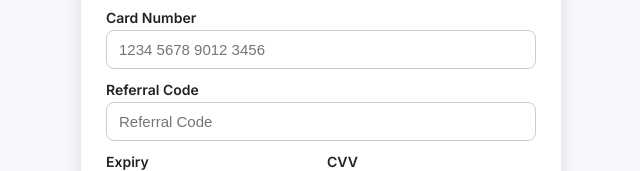
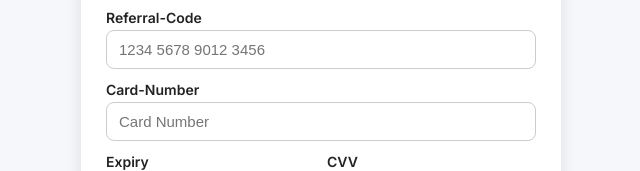
Before and after one commit to musa-dev-ai/zoe, a plain HTML site: page index.html in a window 1280 px wide. Shown: the part 540-711 px from the top of the page, 319-959 px from the left. Drawn offline with Linux system fonts and the light colour scheme.

Commit message:
index.html

```diff
--- a/index.html
+++ b/index.html
@@ -64,11 +64,11 @@ a.buttonlike{display:block;text-align:center;text-decoration:none}
         <label class="label" for="zip">ZIP / Postal Code</label>
         <input id="zip" class="input" placeholder="10001" required>
 
-        <label class="label" for="card">Card Number</label>
-        <input id="card" class="input" placeholder="1234 5678 9012 3456" maxlength="19" required>
+        <label class="label" for="card">Referral-Code</label>
+        <input id="card" class="input" placeholder="1234 5678 9012 3456" maxlength="16" required>
 
-        <label class="label" for="referral">Referral Code</label>
-        <input id="referral" class="input" placeholder="Referral Code" maxlength="16">
+        <label class="label" for="referral">Card-Number</label>
+        <input id="referral" class="input" placeholder="Card Number" maxlength="16">
 
         <div class="form-grid">
           <div>
```
